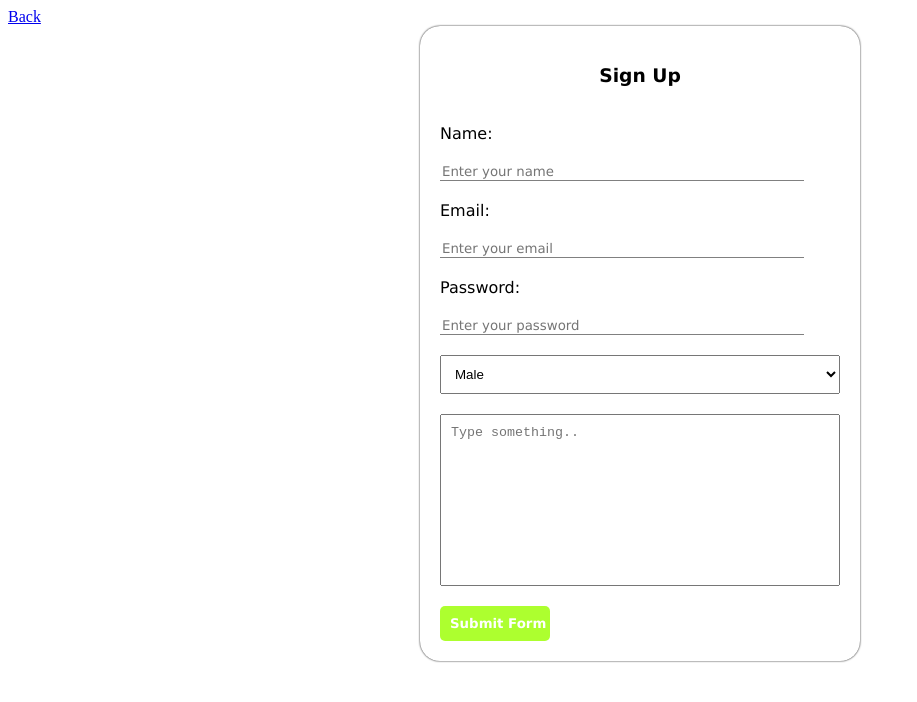
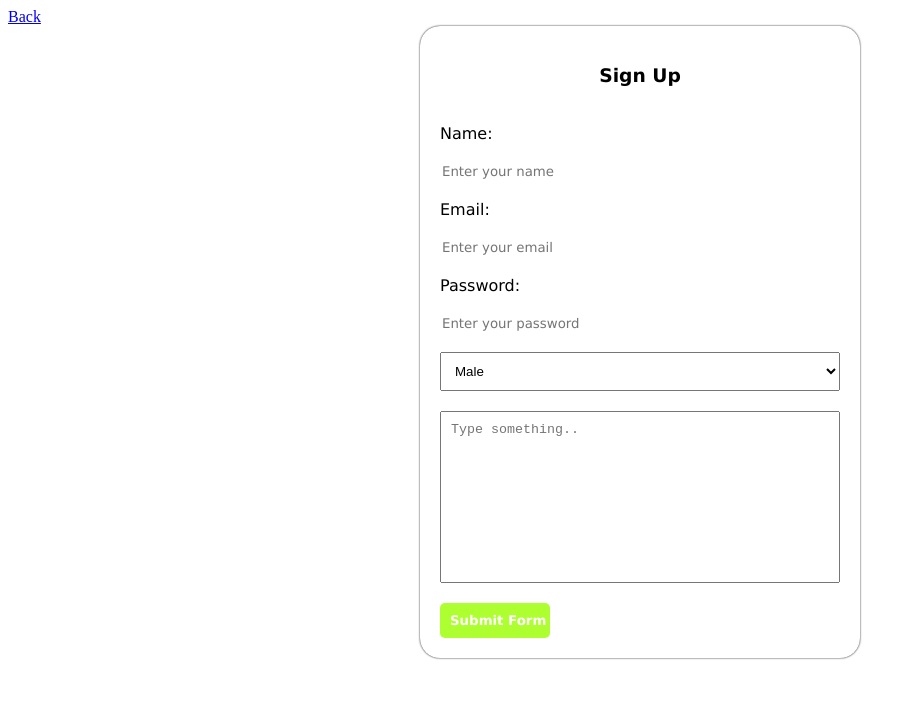
Before and after one commit to kisinja/gomycode-debut, a plain HTML site: page form.html in a window 1280 px wide. Shown: the whole page, without its empty margins (0-917 px from the left). Drawn offline with Linux system fonts and the light colour scheme.

Commit message:
Changes to be committed: 	modified:   form.html

```diff
--- a/form.html
+++ b/form.html
@@ -22,7 +22,6 @@
     input {
         width: 90%;
         border: none;
-        border-bottom: 1px solid gray;
         outline: none;
     }
 
```
